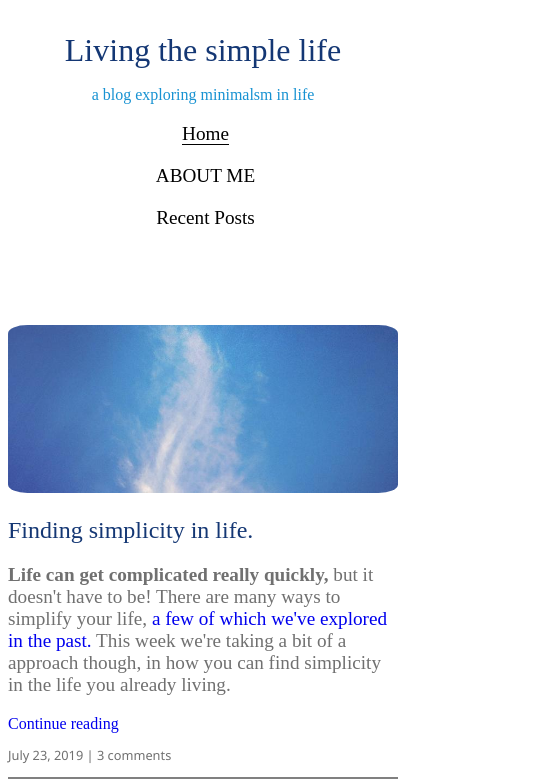
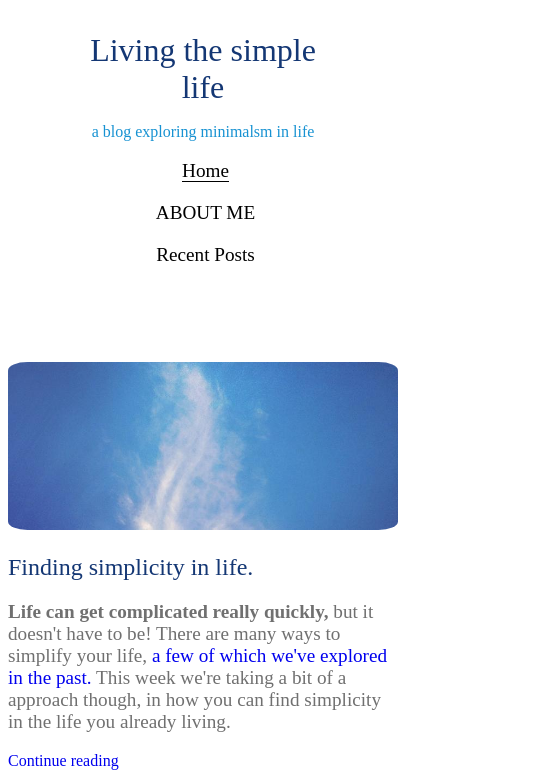
Before and after one commit to HexaCode-web/reponsive-course, a plain HTML site: page index.html in a window 390 px wide. Shown: the top 780 px of the page, 553 px wide, since content can reach past the window. Drawn offline with Linux system fonts and the light colour scheme.

Commit message:
FINALS touches

```diff
--- a/index.html
+++ b/index.html
@@ -2,8 +2,8 @@
 <html>
 <head>
         <meta name="viewport" content="width=device-width">
+        <meta name="viewport" content="width=device-width, initial-scale=1, minimum-scale=1" />
         <link rel="stylesheet" href="style-home.css">
-        <meta name="viewport" content="width=device-width, initial-scale=1, minimum-scale=1" />
 </head>
 <body>
     <div class="container">
--- a/style-home.css
+++ b/style-home.css
@@ -20,7 +20,7 @@ body{
          HEADER layout
 ==================================================================*/
 .header{
-    width: 90%;
+    width: 100%;
     justify-content: space-between;
     display: flex;
 }
@@ -258,7 +258,6 @@ h6{
         font-size: 1rem;
     }
     .header{
-        min-width: 700px;
         width: 100%;
         align-items: center;
         flex-direction: column;
```
